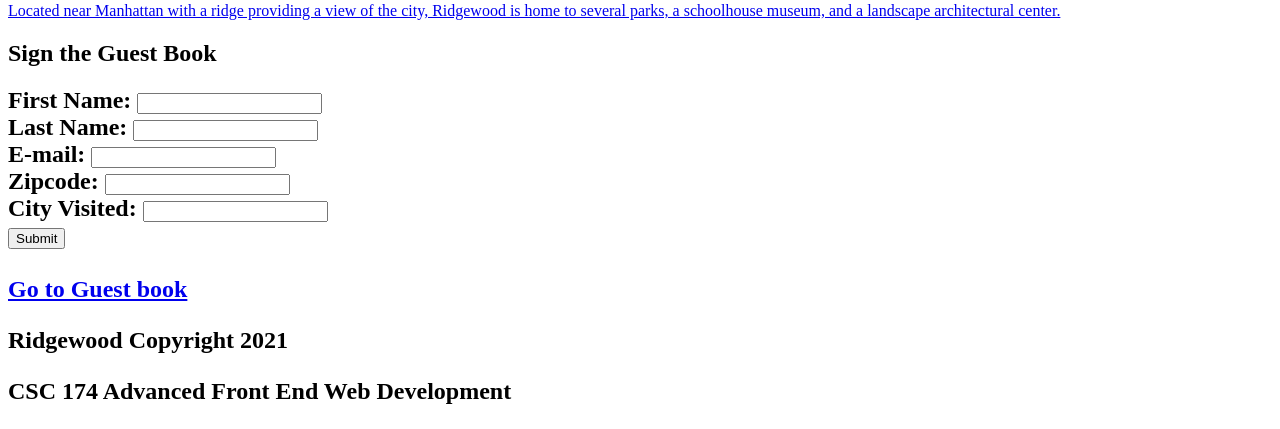
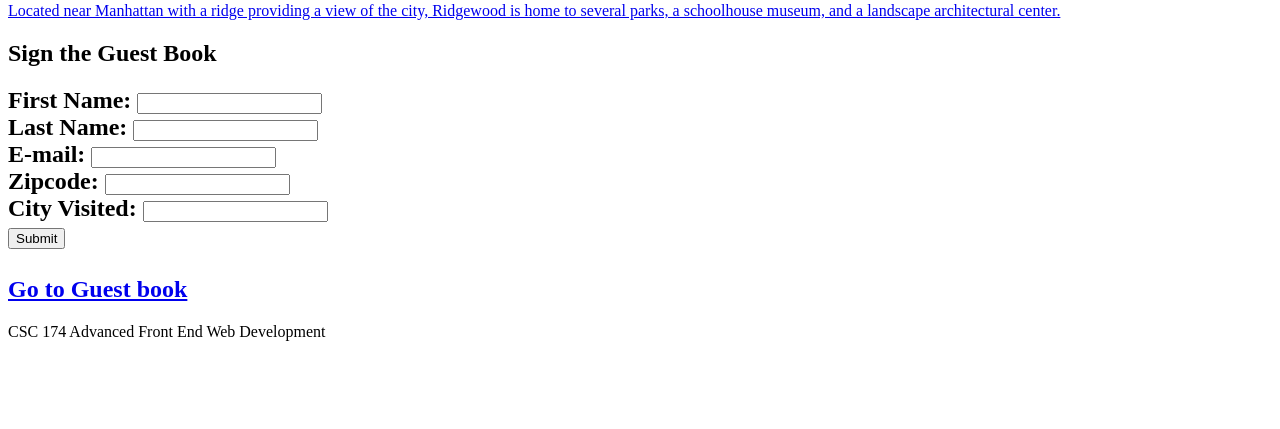
Before and after one commit to MattLeone10/CSC174-Project-2, a PHP site: page / in a window 1280 px wide. Shown: the part 448-877 px from the top of the page. After the commit the page ends 789 px from the top, so only its background shows below. Run offline with PHP 8.4, Linux system fonts and the light colour scheme; data that the repository does not hold is empty.

Commit message:
Edited footerfor better positioning
moved footer out of the container, removed the first line about ridgewood since it's not about ridgewood

```diff
--- a/index.php
+++ b/index.php
@@ -39,14 +39,15 @@ include "inc/top-part.php";
 					<p>Located near Manhattan with a ridge providing a view of the city, Ridgewood is home to several parks, a schoolhouse museum, and a landscape architectural center.</p>
 				</a>
 			</div>
+		</article>
 
-		</article>
 		<h2>Sign the Guest Book<h2>
 		<?php include "scripts/insert.php";?>
+
+	</div>
+
 		<footer>
-			<p>Ridgewood Copyright 2021</p>
 			<p>CSC 174 Advanced Front End Web Development</p>
 		</footer>
 
-	</div>
 <?php include "inc/bottom-part.php"; ?>
```
